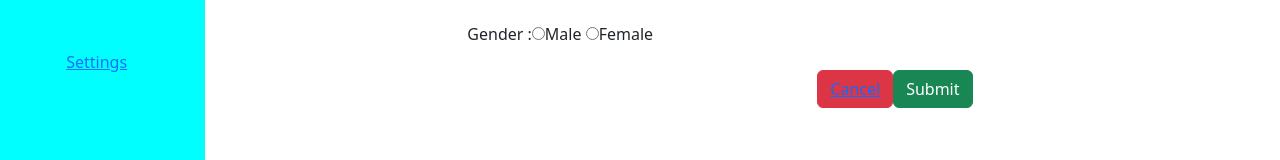
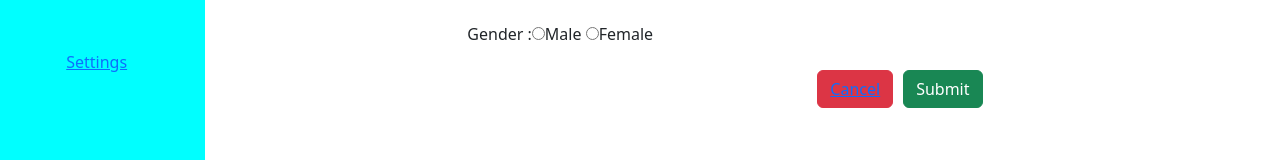
Before and after one commit to Narendra-UI/angular-ivy-atxvej, an Angular app: page /profile/add in a window 1280 px wide. Shown: the part 293-453 px from the top of the page. Built offline with nearby package versions, Linux system fonts and the light colour scheme.

Commit message:
1 file modified

```diff
--- a/src/app/profile-add/profile-add.component.html
+++ b/src/app/profile-add/profile-add.component.html
@@ -45,7 +45,13 @@
           <button type="button" class="btn btn-danger">
             <a [routerLink]="'/profile'">Cancel</a>
           </button>
-          <button type="submit" class="btn btn-success">Submit</button>
+          <button
+            type="submit"
+            class="btn btn-success"
+            style="margin-left: 10px"
+          >
+            Submit
+          </button>
         </div>
       </form>
     </div>
```
